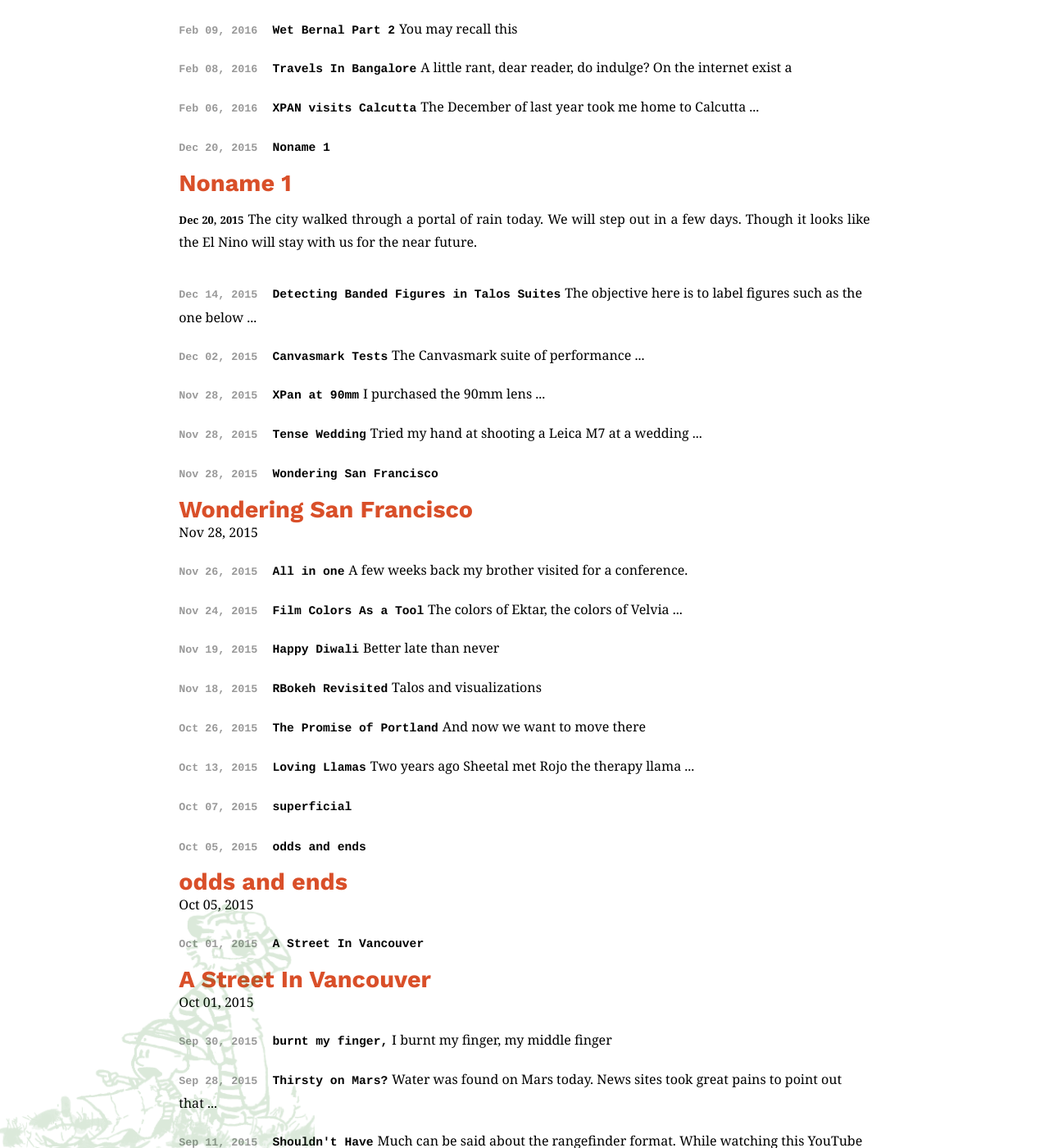
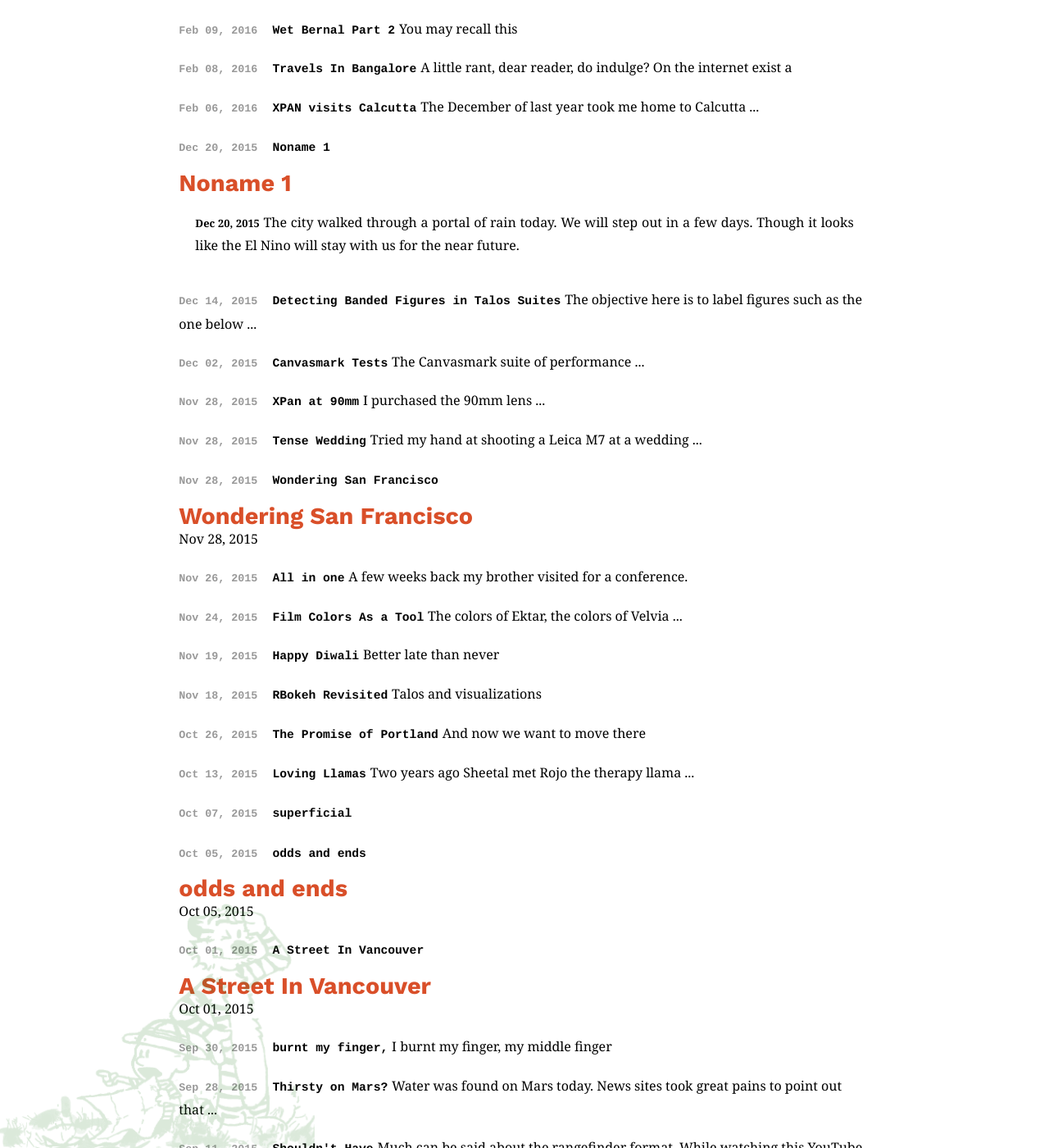
Before and after one commit to agentsguha/saptarshiguha.github.io, a Jekyll site: the page built from index.html, in a window 1280 px wide and 1400 px high, scrolled down 533 px. Shown: the whole window at 82% size. Built offline with Jekyll 4.4.1, drawn with Linux system fonts in a browser that asks for light colours.

Commit message:
Mobile fixes

```diff
--- a/_layouts/default.html
+++ b/_layouts/default.html
@@ -4,7 +4,8 @@
    <meta http-equiv="content-type" content="text/html; charset=utf-8" />
    <title>{{ page.title }}</title>
    <meta name="author" content="Saptarshi Guha" />
-   <!-- <meta name="viewport" content="width=device-width, initial-scale=1"> -->
+   <meta name="viewport" content="width=device-width, user-scalable=yes initial-scale=0.5">
+<!-- <meta name="viewport" content="width=device-width, initial-scale=1"> -->
    <link rel="stylesheet" href="https://maxcdn.bootstrapcdn.com/bootstrap/3.3.2/css/bootstrap.min.css">
    <!-- syntax highlighting CSS -->
    <link rel="stylesheet" href="{{ site.url }}/css/syntax.css" type="text/css" />
--- a/_layouts/default2.html
+++ b/_layouts/default2.html
@@ -4,6 +4,7 @@
    <meta http-equiv="content-type" content="text/html; charset=utf-8" />
    <title>{{ page.title }}</title>
    <meta name="author" content="Saptarshi Guha" />
+   <meta name="viewport" content="width=device-width, user-scalable=yes initial-scale=0.5">
 <!--   <meta name="viewport" content="width=device-width, initial-scale=1"> -->
    <link rel="stylesheet" href="https://maxcdn.bootstrapcdn.com/bootstrap/3.3.2/css/bootstrap.min.css">
    <!-- syntax highlighting CSS -->
--- a/css/screen.css
+++ b/css/screen.css
@@ -210,7 +210,8 @@
 
 
 p {
-    margin: 1em 0;
+  padding:0.5em;
+          margin: 0.75em;
         text-align: justify;
     text-justify: inter-word;
 }
```
